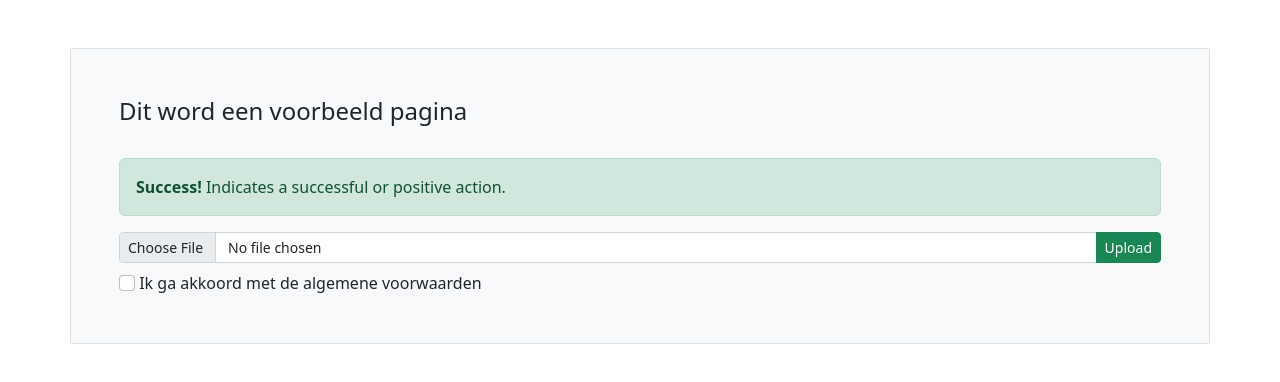
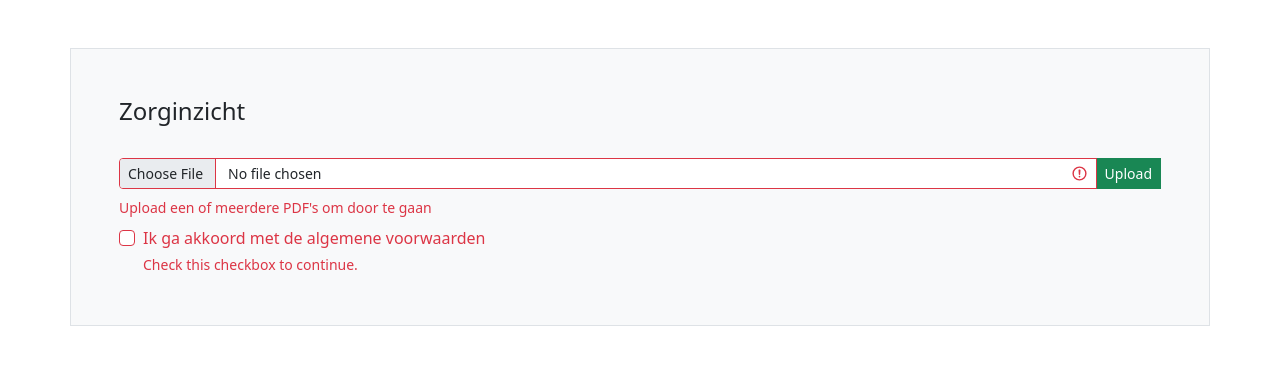
Before and after one commit to YouriVarossieau/Zorginzichtfront, a plain HTML site: page Index.html in a window 1280 px wide. Drawn offline with nearby package versions, Linux system fonts and the light colour scheme.

Commit message:
readfilefunctie in js bestand toegevoegd

```diff
--- a/Index.html
+++ b/Index.html
@@ -8,19 +8,13 @@
 <link href="https://cdn.jsdelivr.net/npm/bootstrap@5.2.3/dist/css/bootstrap.min.css" rel="stylesheet">
 
 <!-- Latest compiled JavaScript -->
+<script src="filefetch.js"></script>
 <script src="https://cdn.jsdelivr.net/npm/bootstrap@5.2.3/dist/js/bootstrap.bundle.min.js"></script>
 <div class="bg-light">
 <title>Document</title>
 <head>
-    <script>
-        function myFunction() {
-  var popup = document.getElementById("uploadSucces");
-  popup.classList.toggle("show");
-}
-
-    </script>
     <style>
-    .popup .show {
+    popup show {
         visibility: visible;
         -webkit-animation: fadeIn 1s;
         animation: fadeIn 1s
@@ -31,20 +25,24 @@
 <body>
 
     <div class="container p-5 my-5 bg-light border">
-        <h4>Dit word een voorbeeld pagina</h4><br>
+        <h4>Zorginzicht</h4><br>
+        <form action="/action_page.php" class="was-validated">
+        <div class="d-inline">
 
-        <div class="d-inline">
-            <div style="popup" class="alert alert-success" id="uploadSucces">
-                <strong>Success!</strong> Indicates a successful or positive action.
-              </div>
             <div id="uploadfield"  class="input-group mb-2 input-group-sm">
-                <input type="file" class="form-control" placeholder="Choose File">
-                <button class="btn btn-success" type="button" onclick="uploadSucces">Upload</button>
 
+                <input type="file" id="uploadfield" class="form-control" placeholder="Choose File" onchange="readFile(this)" accept=".pdf" required>
+                <button class="btn btn-success"  type="submit" method="">Upload</button>
+                <div class="valid-feedback"></div>
+                <div class="invalid-feedback">Upload een of meerdere PDF's om door te gaan</div>
             </div>
-            <input class="form-check-input" type="checkbox" id="myCheck" name="remember" required>
-            <label class="form-check-label" for="myCheck">Ik ga akkoord met de algemene voorwaarden</label>
-
+                <div class="form-check">
+                    <input class="form-check-input" type="checkbox" id="myCheck" name="remember" required>
+                    <label class="form-check-label" for="myCheck">Ik ga akkoord met de algemene voorwaarden</label>
+                    <div class="valid-feedback"></div>
+                    <div class="invalid-feedback">Check this checkbox to continue.</div>
+                </div>
+        </form>
 
         </div>
     </div>
--- /dev/null
+++ b/filefetch.js
@@ -0,0 +1,17 @@
+
+function readFile(input) {
+    let file = input.files[0];
+    alert(file.name)
+    let reader = new FileReader();
+
+    reader.readAsDataURL(file);
+
+    reader.onload = function() {
+      console.log(reader.result);
+    };
+
+    reader.onerror = function() {
+      console.log(reader.error);
+    };
+
+  }
```
